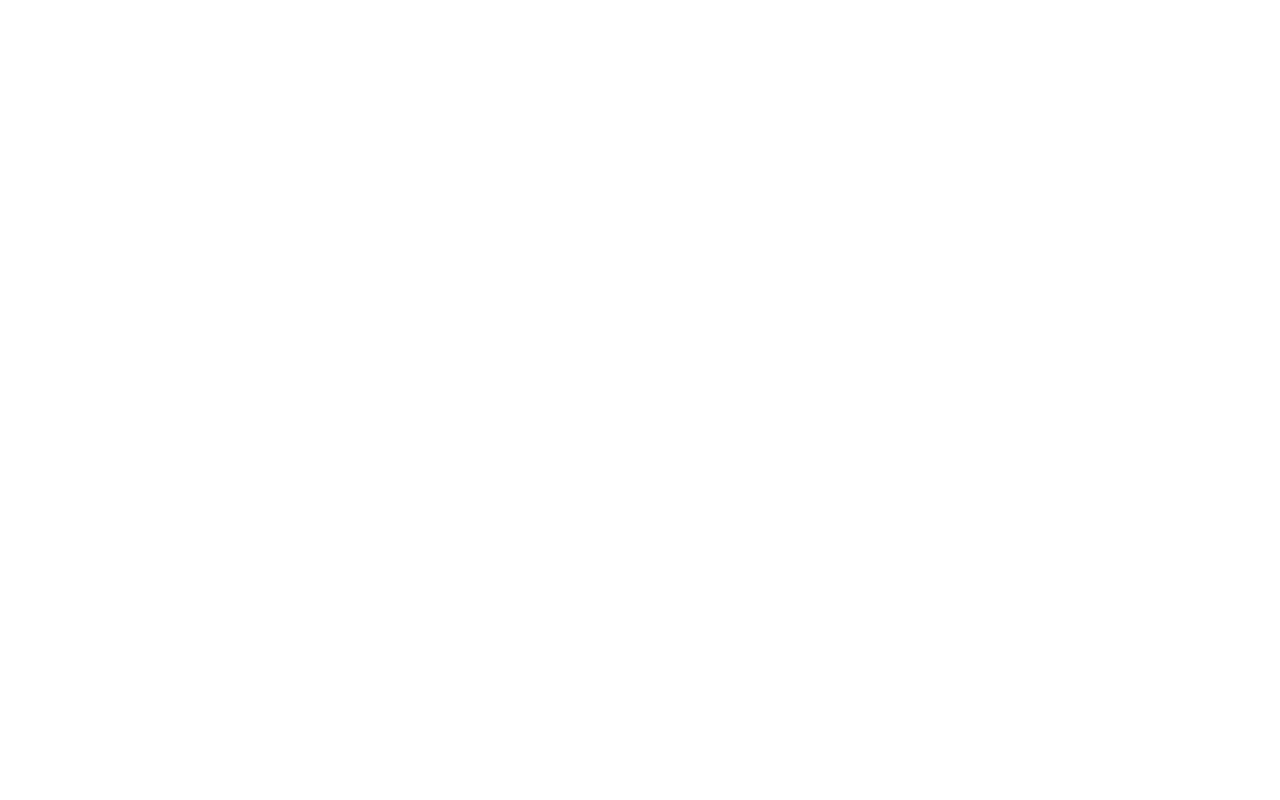
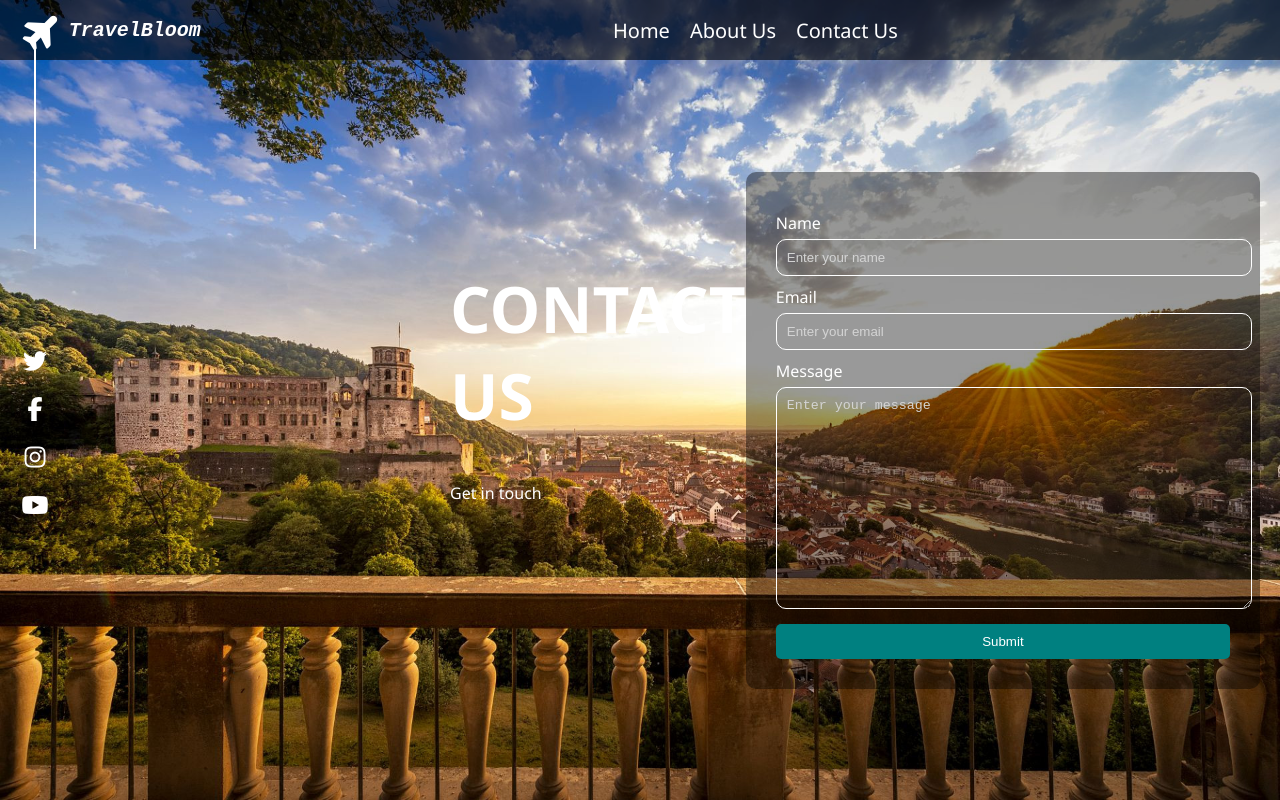
Before and after one commit to joe-11/travelRecommendation, a plain HTML site: page contactUs.html in a window 1280 px wide. Drawn offline with Linux system fonts and the light colour scheme.

Commit message:
about us

```diff
--- a/contactUs.html
+++ b/contactUs.html
@@ -0,0 +1,59 @@
+<!DOCTYPE html>
+<html lang="en">
+    <head>
+        <meta charset="UTF-8">
+        <meta name="viewport" content="width=device-width, initial-scale=1.0">
+        <title>TravelBloom:Home</title>
+        <link rel="stylesheet" href="style.css">
+        <link rel="stylesheet" href="https://cdnjs.cloudflare.com/ajax/libs/font-awesome/7.0.0/css/all.min.css">
+
+        <style>
+            ::placeholder {
+              color: lightgrey;
+            }
+        </style>
+    </head>
+
+    <body>
+        <nav>
+            <div class="logo-div">
+                <div class="logo-icon"><i class="fa-solid fa-plane"></i></div>
+                <span class="logo">TravelBloom</span>
+            </div>
+
+            <div class="nav-center">
+                <a href="index.html">Home</a>
+                <a href="aboutUs.html">About Us</a>
+                <a href="contactUs.html">Contact Us</a>
+            </div>
+        </nav>
+        <br>
+        <div class='socialMediaIcons'>
+            <div class="socialMediaLine"></div>
+            <a href="https://x.com/" class="socialMediaIcon"><i class="fab fa-twitter"></i></a>
+            <a href="https://www.facebook.com/" class="socialMediaIcon"><i class="fab fa-facebook-f"></i></a>
+            <a href="https://www.instagram.com/" class="socialMediaIcon"><i class="fab fa-instagram"></i></a>
+            <a href="https://www.youtube.com/" class="socialMediaIcon"><i class="fab fa-youtube"></i></a>
+        </div>
+
+        <div class="contact-content">
+            <div class="contact-header">
+                <h1>CONTACT US</h1>
+                <p>Get in touch</p>
+            </div>
+            <div class="contact-form">
+                <form>
+                    <label for="ContactName">Name</label>
+                    <input type="text" id="ContactName" placeholder="Enter your name">
+                    <label for="ContactEmail">Email</label>
+                    <input type="email" id="ContactEmail" placeholder="Enter your email">
+                    <label for="ContactMessage">Message</label>
+                    <textarea id="ContactMessage" placeholder="Enter your message"></textarea>
+                    <button type="submit">Submit</button>
+                </form>
+            </div>
+        </div>
+
+        <script src="travel_recommendation.js"></script>
+    </body>
+</html>
--- a/style.css
+++ b/style.css
@@ -246,13 +246,19 @@ nav {
 }
 
 .contact-header h1 {
-    font-size: 36px;
+    font-size: 64px;
+    padding-left: 300px;
+    padding-top: 100px;
+}
+
+.contact-header p {
+    padding-left: 300px;
 }
 
 .contact-form {
     margin-top: 50px;
-    background-color: rgba(0, 0, 0, 0.3);
-    padding: 20px;
+    background-color: rgba(0, 0, 0, 0.4);
+    padding: 30px;
     border-radius: 10px;
     width: 50%;
 }
@@ -262,7 +268,7 @@ nav {
     margin-top: 10px;
 }
 
-.contact-form input, .contact-form textarea {
+.contact-form input {
     width: 100%;
     padding: 10px;
     margin-top: 5px;
@@ -270,6 +276,17 @@ nav {
     border: 1px solid white;
     background: transparent;
     color: white;
+}
+
+.contact-form textarea {
+    width: 100%;
+    padding: 10px;
+    margin-top: 5px;
+    border-radius: 10px;
+    border: 1px solid white;
+    background: transparent;
+    color: white;
+    height: 200px;
 }
 
 .contact-form button {
@@ -280,6 +297,7 @@ nav {
     border-radius: 5px;
     margin-top: 10px;
     cursor: pointer;
+    width: 100%;
 }
 
 #results {
```
